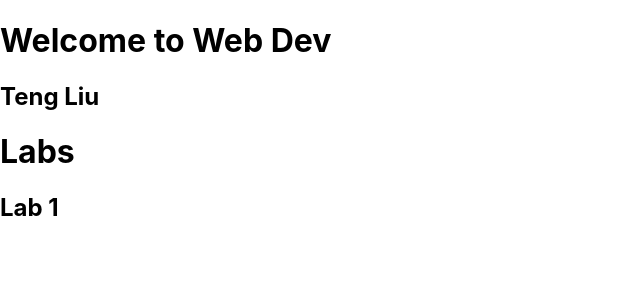
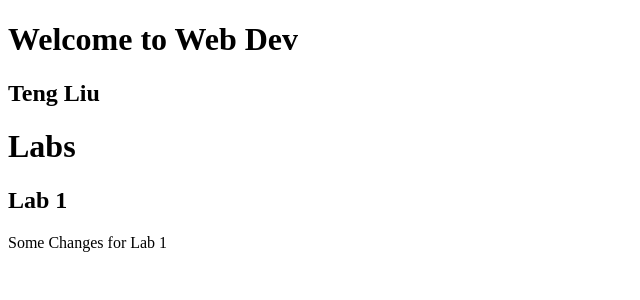
Before and after one commit to Sirius1094/test, a React (Create React App) app: page / in a window 1280 px wide. Shown: the top 300 px of the page, without its empty margins (0-640 px from the left). Built offline with nearby package versions, Linux system fonts and the light colour scheme.

Commit message:
lab 1 to a1 example

```diff
--- a/src/Labs/Lab1/index.tsx
+++ b/src/Labs/Lab1/index.tsx
@@ -2,6 +2,7 @@ export default function Lab1() {
     return (
       <div id="wd-lab1">
         <h2>Lab 1</h2>
+        <p>Some Changes for Lab 1</p>
       </div>
     );
 }
--- a/src/index.tsx
+++ b/src/index.tsx
@@ -1,6 +1,6 @@
 import React from 'react';
 import ReactDOM from 'react-dom/client';
-import './index.css';
+// import './index.css';
 import App from './App';
 import reportWebVitals from './reportWebVitals';
 
```
